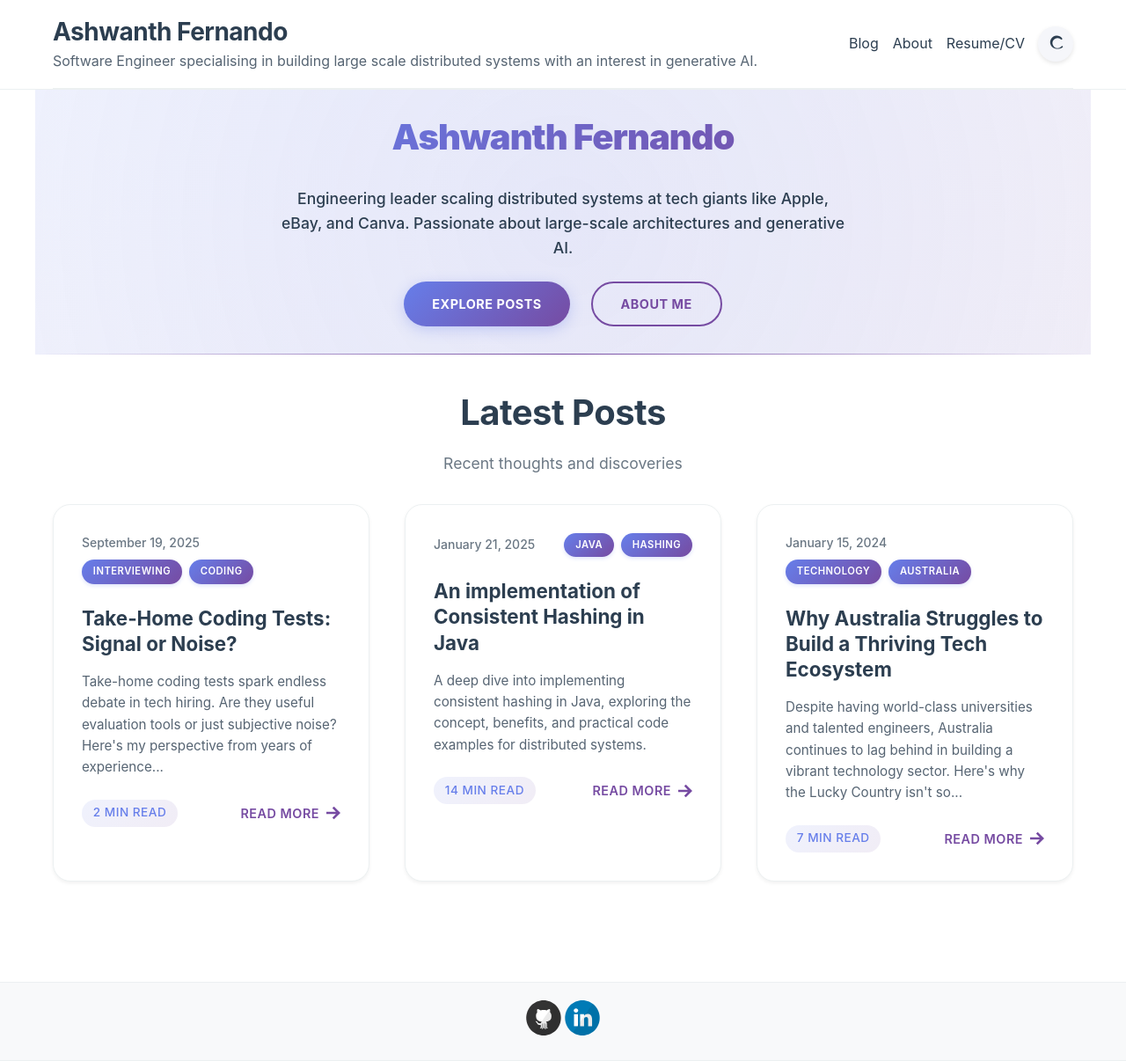
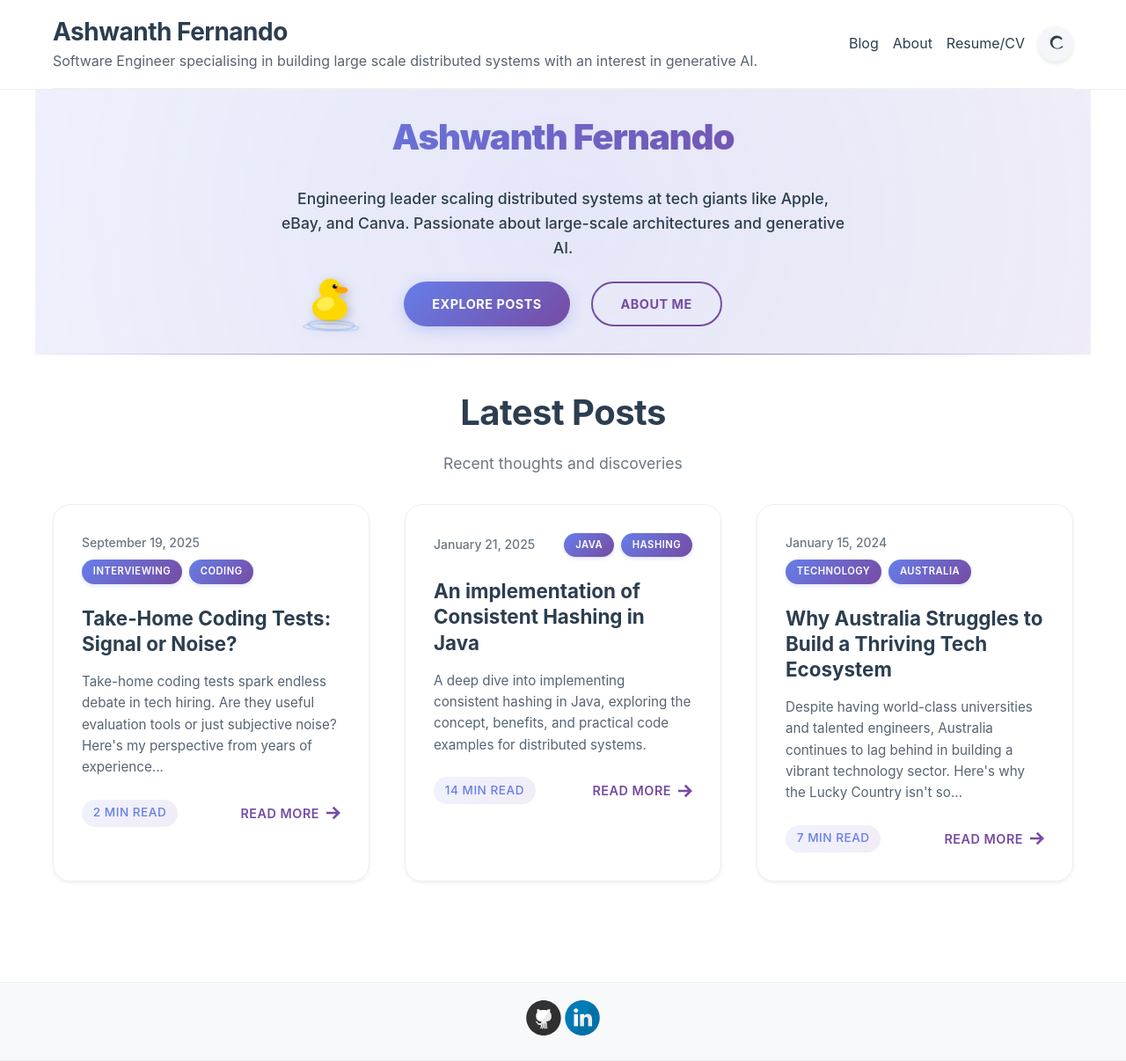
Before and after one commit to crazysoftwarecoder/crazysoftwarecoder.github.io, a Jekyll site: the page built from index.html, in a window 1280 px wide. Shown: the whole page at 88% size. Built offline with Jekyll 4.4.1, drawn with Linux system fonts in a browser that asks for light colours.

Commit message:
Added duck

```diff
--- a/_layouts/default.html
+++ b/_layouts/default.html
@@ -48,6 +48,32 @@
       {{ content }}
     </div>
 
+    <!-- Rubber Duck Animation - Home page only -->
+    {% if page.url == "/" %}
+    <div class="duck-animation">
+      <div class="rubber-duck" id="rubber-duck">
+        <svg viewBox="0 0 64 64" xmlns="http://www.w3.org/2000/svg">
+          <g>
+            <!-- Duck body -->
+            <ellipse cx="32" cy="42" rx="16" ry="12" fill="#FFD700"/>
+            <!-- Duck head -->
+            <circle cx="32" cy="25" r="10" fill="#FFD700"/>
+            <!-- Duck bill -->
+            <ellipse cx="42" cy="25" rx="6" ry="3" fill="#FFA500"/>
+            <!-- Duck eye -->
+            <circle cx="36" cy="22" r="2" fill="#000"/>
+            <circle cx="37" cy="21" r="0.8" fill="#fff"/>
+            <!-- Duck wing -->
+            <ellipse cx="28" cy="38" rx="8" ry="6" fill="#FFED4E" transform="rotate(-20 28 38)"/>
+            <!-- Water ripples -->
+            <ellipse cx="32" cy="54" rx="20" ry="4" fill="none" stroke="#4A90E2" stroke-width="1" opacity="0.6"/>
+            <ellipse cx="32" cy="56" rx="24" ry="3" fill="none" stroke="#4A90E2" stroke-width="0.8" opacity="0.4"/>
+          </g>
+        </svg>
+      </div>
+    </div>
+    {% endif %}
+
     <div class="wrapper-footer">
       <div class="container">
         <footer class="footer">
@@ -58,5 +84,6 @@
 
     {% include analytics.html %}
     <script src="{{ site.baseurl }}/assets/js/theme-toggle.js"></script>
+    <script src="{{ site.baseurl }}/assets/js/race-animation.js"></script>
   </body>
 </html>
--- /dev/null
+++ b/assets/js/race-animation.js
@@ -0,0 +1,235 @@
+// Rubber Duck Animation
+class DuckAnimation {
+  constructor() {
+    this.duck = document.getElementById('rubber-duck');
+    this.latestPostsSection = document.getElementById('latest-posts');
+    this.isIntersecting = false;
+    this.animationEnabled = true;
+
+    this.init();
+  }
+
+  init() {
+    if (!this.duck || !this.latestPostsSection) return;
+
+    this.setupIntersectionObserver();
+    this.setupScrollListener();
+    this.addInteractivity();
+  }
+
+  setupIntersectionObserver() {
+    const observer = new IntersectionObserver((entries) => {
+      entries.forEach(entry => {
+        this.isIntersecting = entry.isIntersecting;
+        this.updateAnimationBehavior();
+      });
+    }, {
+      threshold: 0.1,
+      rootMargin: '100px'
+    });
+
+    observer.observe(this.latestPostsSection);
+  }
+
+  setupScrollListener() {
+    let ticking = false;
+
+    window.addEventListener('scroll', () => {
+      if (!ticking) {
+        requestAnimationFrame(() => {
+          this.handleScroll();
+          ticking = false;
+        });
+        ticking = true;
+      }
+    });
+  }
+
+  handleScroll() {
+    if (!this.animationEnabled) return;
+
+    const scrollY = window.scrollY;
+    const viewportHeight = window.innerHeight;
+    const documentHeight = document.documentElement.scrollHeight;
+    const scrollProgress = scrollY / (documentHeight - viewportHeight);
+
+    // Add bobbing animation when user scrolls
+    if (scrollProgress > 0.2) {
+      this.duck.classList.add('bobbing');
+    } else {
+      this.duck.classList.remove('bobbing');
+    }
+  }
+
+  updateAnimationBehavior() {
+    if (this.isIntersecting) {
+      // When latest posts are visible, speed up the duck
+      this.duck.style.animationDuration = '20s';
+      this.duck.classList.add('bobbing');
+    } else {
+      // Default speed
+      this.duck.style.animationDuration = '30s';
+      this.duck.classList.remove('bobbing');
+    }
+  }
+
+  addInteractivity() {
+    // Duck interactions
+    this.duck.addEventListener('mouseenter', () => {
+      this.duck.style.animationPlayState = 'paused';
+      this.duck.style.transform = 'scale(1.2) rotate(10deg)';
+    });
+
+    this.duck.addEventListener('mouseleave', () => {
+      if (this.animationEnabled) {
+        this.duck.style.animationPlayState = 'running';
+      }
+      this.duck.style.transform = '';
+    });
+
+    this.duck.addEventListener('click', () => {
+      this.makeSound();
+      this.toggleAnimation();
+    });
+
+    // Double-click to reset position
+    this.duck.addEventListener('dblclick', () => {
+      this.resetDuckPosition();
+    });
+  }
+
+  makeSound() {
+    // Visual feedback for "quack"
+    const originalSize = this.duck.style.transform;
+    this.duck.style.transform = 'scale(1.3) rotate(-15deg)';
+
+    setTimeout(() => {
+      this.duck.style.transform = originalSize;
+    }, 200);
+
+    // Add a temporary "quack" indicator
+    const quack = document.createElement('div');
+    quack.textContent = '🦆 Quack!';
+    quack.style.cssText = `
+      position: absolute;
+      top: -30px;
+      left: 50%;
+      transform: translateX(-50%);
+      background: rgba(255, 255, 255, 0.9);
+      padding: 4px 8px;
+      border-radius: 12px;
+      font-size: 12px;
+      pointer-events: none;
+      z-index: 1001;
+      animation: fadeInOut 1.5s ease-out forwards;
+    `;
+
+    // Add fadeInOut animation if it doesn't exist
+    if (!document.querySelector('#duck-quack-styles')) {
+      const style = document.createElement('style');
+      style.id = 'duck-quack-styles';
+      style.textContent = `
+        @keyframes fadeInOut {
+          0% { opacity: 0; transform: translateX(-50%) translateY(10px); }
+          50% { opacity: 1; transform: translateX(-50%) translateY(-5px); }
+          100% { opacity: 0; transform: translateX(-50%) translateY(-15px); }
+        }
+      `;
+      document.head.appendChild(style);
+    }
+
+    this.duck.appendChild(quack);
+    setTimeout(() => quack.remove(), 1500);
+  }
+
+  toggleAnimation() {
+    this.animationEnabled = !this.animationEnabled;
+
+    if (this.animationEnabled) {
+      this.duck.style.animationPlayState = 'running';
+      this.duck.classList.remove('paused');
+    } else {
+      this.duck.style.animationPlayState = 'paused';
+      this.duck.classList.add('paused');
+    }
+  }
+
+  resetDuckPosition() {
+    // Temporarily stop animation and reset to start
+    this.duck.style.animation = 'none';
+    this.duck.style.bottom = '80px';
+    this.duck.style.left = '50px';
+    this.duck.style.transform = 'translateX(0) rotate(0deg)';
+
+    // Restart animation after a brief moment
+    setTimeout(() => {
+      this.duck.style.animation = 'duckFloat 30s ease-in-out infinite';
+      if (this.duck.classList.contains('bobbing')) {
+        this.duck.style.animation += ', duckBob 2s ease-in-out infinite';
+      }
+    }, 100);
+  }
+
+  // Method to dynamically update animation paths based on page layout
+  updateAnimationPaths() {
+    const latestPostsRect = this.latestPostsSection.getBoundingClientRect();
+    const footerElement = document.querySelector('.wrapper-footer');
+    const footerRect = footerElement ? footerElement.getBoundingClientRect() : null;
+
+    // Create dynamic keyframes based on actual positions
+    const style = document.createElement('style');
+    style.id = 'duck-dynamic-animation';
+    style.textContent = `
+      @keyframes duckFloatDynamic {
+        0% {
+          bottom: ${footerRect ? window.innerHeight - footerRect.top + 20 : 80}px;
+          transform: translateX(0) rotate(0deg);
+        }
+        25% {
+          bottom: ${window.innerHeight - latestPostsRect.bottom + 100}px;
+          transform: translateX(${window.innerWidth * 0.3}px) rotate(-5deg);
+        }
+        50% {
+          bottom: ${window.innerHeight - latestPostsRect.top + 50}px;
+          transform: translateX(${window.innerWidth * 0.6}px) rotate(3deg);
+        }
+        75% {
+          bottom: ${window.innerHeight - latestPostsRect.bottom + 80}px;
+          transform: translateX(${window.innerWidth * 0.8}px) rotate(-2deg);
+        }
+        100% {
+          bottom: ${footerRect ? window.innerHeight - footerRect.top + 20 : 80}px;
+          transform: translateX(${window.innerWidth - 150}px) rotate(0deg);
+        }
+      }
+    `;
+
+    // Remove existing dynamic style if it exists
+    const existingStyle = document.getElementById('duck-dynamic-animation');
+    if (existingStyle) {
+      existingStyle.remove();
+    }
+
+    document.head.appendChild(style);
+
+    // Apply the dynamic animation
+    this.duck.style.animation = 'duckFloatDynamic 30s ease-in-out infinite';
+    if (this.duck.classList.contains('bobbing')) {
+      this.duck.style.animation += ', duckBob 2s ease-in-out infinite';
+    }
+  }
+}
+
+// Initialize when DOM is loaded - only on home page
+document.addEventListener('DOMContentLoaded', () => {
+  // Check if we're on the home page and duck exists
+  const duck = document.getElementById('rubber-duck');
+  if (duck) {
+    const duckAnimation = new DuckAnimation();
+
+    // Update paths when window is resized
+    window.addEventListener('resize', () => {
+      setTimeout(() => duckAnimation.updateAnimationPaths(), 100);
+    });
+  }
+});
--- a/style.scss
+++ b/style.scss
@@ -987,3 +987,129 @@ html {
     width: 100%;
   }
 }
+
+// Rubber Duck Animation Styles
+.duck-animation {
+  position: fixed;
+  pointer-events: none;
+  z-index: 1000;
+  width: 100%;
+  height: 100vh;
+  top: 0;
+  left: 0;
+  overflow: hidden;
+}
+
+.rubber-duck {
+  position: absolute;
+  width: 80px;
+  height: 80px;
+  left: 50px;
+  animation: duckFloat 30s ease-in-out infinite;
+  transition: all 0.2s ease-out;
+  pointer-events: auto;
+  cursor: pointer;
+
+  svg {
+    width: 100%;
+    height: 100%;
+    filter: drop-shadow(3px 3px 6px rgba(0, 0, 0, 0.2));
+    transition: transform 0.3s ease;
+  }
+
+  &:hover {
+    svg {
+      transform: scale(1.1) rotate(5deg);
+    }
+  }
+
+  &.bobbing {
+    animation: duckFloat 30s ease-in-out infinite, duckBob 2s ease-in-out infinite;
+  }
+
+  @include mobile {
+    width: 60px;
+    height: 60px;
+    left: 20px;
+  }
+}
+
+@keyframes duckFloat {
+  0% {
+    bottom: 80px;
+    transform: translateX(0) rotate(0deg);
+  }
+  15% {
+    bottom: calc(100vh - 250px);
+    transform: translateX(200px) rotate(-5deg);
+  }
+  30% {
+    bottom: calc(100vh - 400px);
+    transform: translateX(300px) rotate(3deg);
+  }
+  45% {
+    bottom: calc(100vh - 350px);
+    transform: translateX(500px) rotate(-2deg);
+  }
+  60% {
+    bottom: calc(100vh - 300px);
+    transform: translateX(600px) rotate(4deg);
+  }
+  75% {
+    bottom: 200px;
+    transform: translateX(700px) rotate(-3deg);
+  }
+  90% {
+    bottom: 120px;
+    transform: translateX(calc(100vw - 200px)) rotate(2deg);
+  }
+  100% {
+    bottom: 80px;
+    transform: translateX(calc(100vw - 100px)) rotate(0deg);
+  }
+}
+
+@keyframes duckBob {
+  0%, 100% {
+    transform: translateY(0px);
+  }
+  50% {
+    transform: translateY(-8px);
+  }
+}
+
+// Water ripple animation
+@keyframes ripple {
+  0% {
+    opacity: 0.6;
+    transform: scale(1);
+  }
+  50% {
+    opacity: 0.3;
+    transform: scale(1.1);
+  }
+  100% {
+    opacity: 0.6;
+    transform: scale(1);
+  }
+}
+
+.rubber-duck svg ellipse[stroke="#4A90E2"] {
+  animation: ripple 3s ease-in-out infinite;
+}
+
+// Interactive states
+.rubber-duck.paused {
+  animation-play-state: paused;
+}
+
+// Dark theme adjustments
+[data-theme="dark"] {
+  .rubber-duck svg {
+    filter: drop-shadow(3px 3px 8px rgba(0, 0, 0, 0.4));
+  }
+
+  .rubber-duck svg ellipse[stroke="#4A90E2"] {
+    stroke: #64b5f6;
+  }
+}
```
